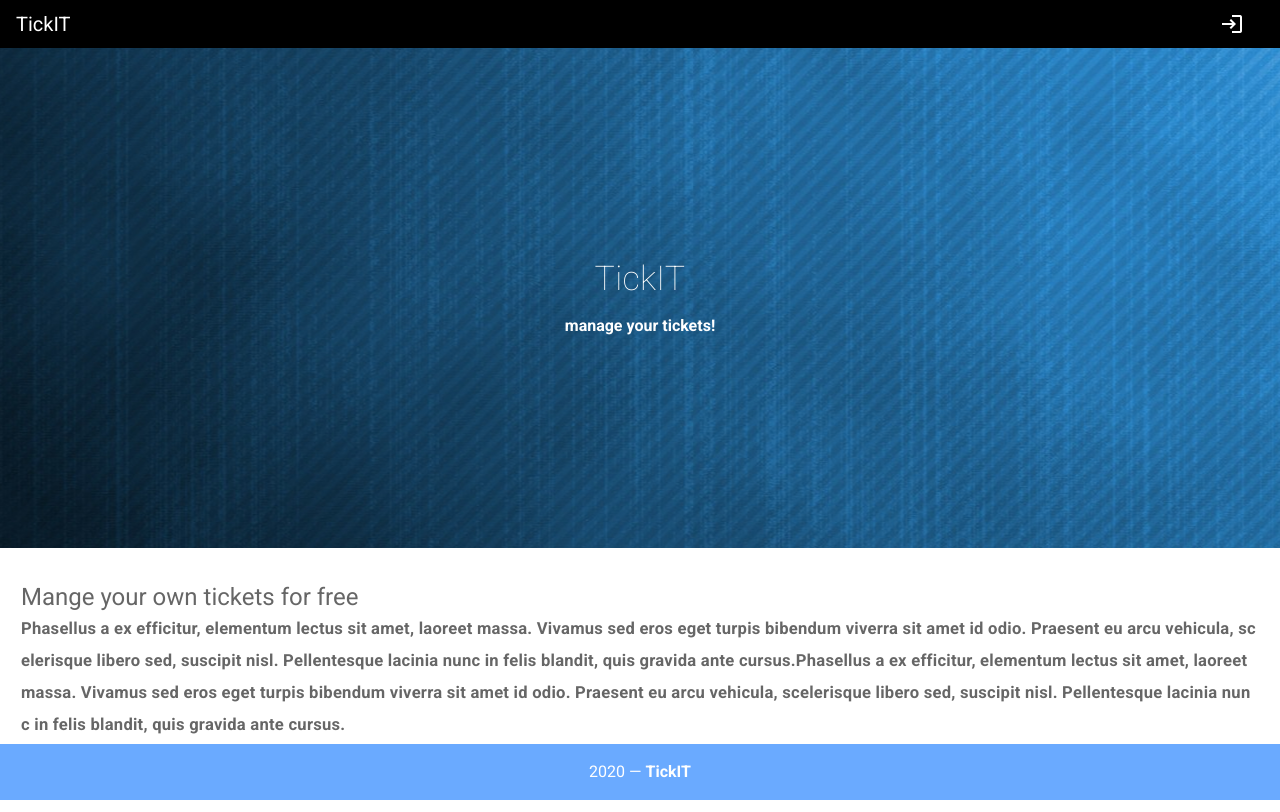
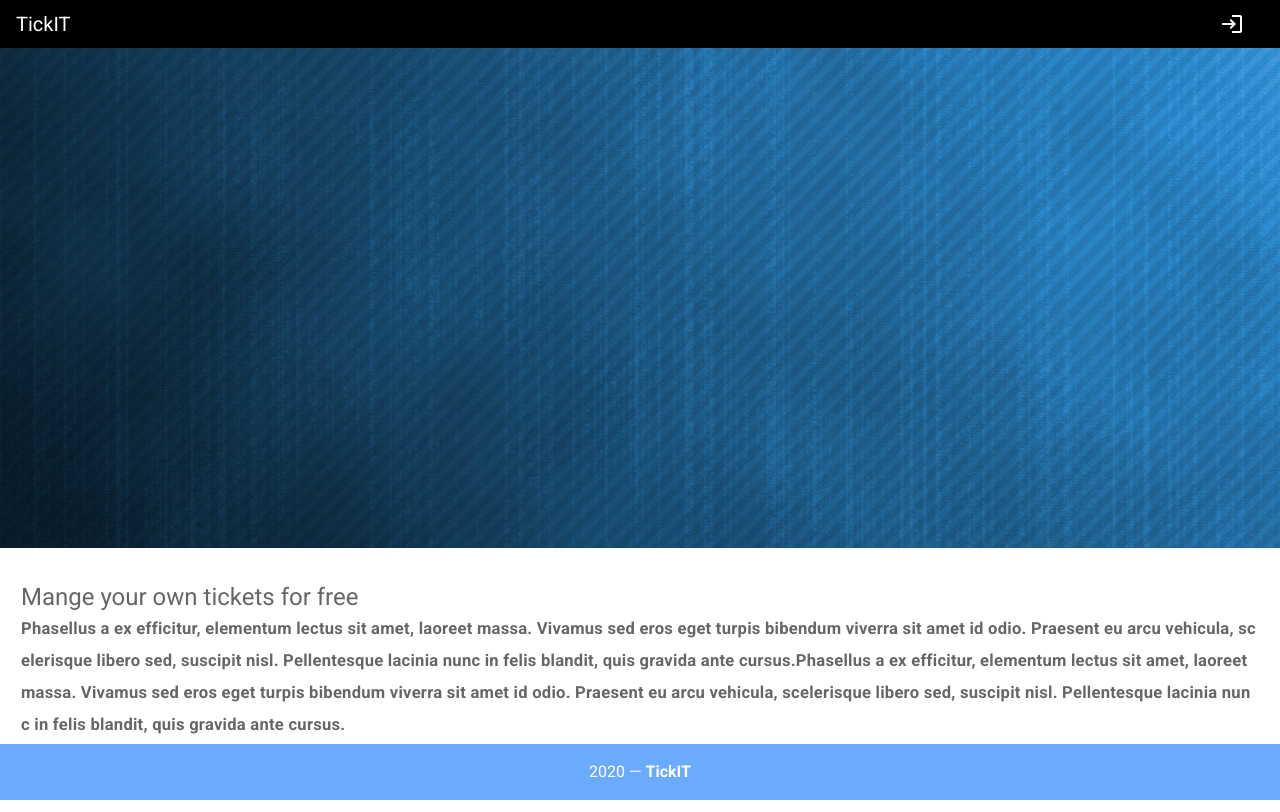
Before and after one commit to rvalkenburg/TickIT-FrontEnd, a Vue app: page /home in a window 1280 px wide. Built offline with nearby package versions, Linux system fonts and the light colour scheme.

Commit message:
Update Home.vue

```diff
--- a/src/views/Home.vue
+++ b/src/views/Home.vue
@@ -11,12 +11,6 @@
       dark
       src="../images/vue_logo.jpg"
     >
-      <v-row align="center" justify="center">
-        <v-col class="text-center" cols="12">
-          <h1 class="display-1 font-weight-thin mb-4">TickIT</h1>
-          <h4 class="subheading">manage your tickets!</h4>
-        </v-col>
-      </v-row>
     </v-parallax>
     <v-layout wrap row class="mt-auto">
       <v-flex xl6>
```
